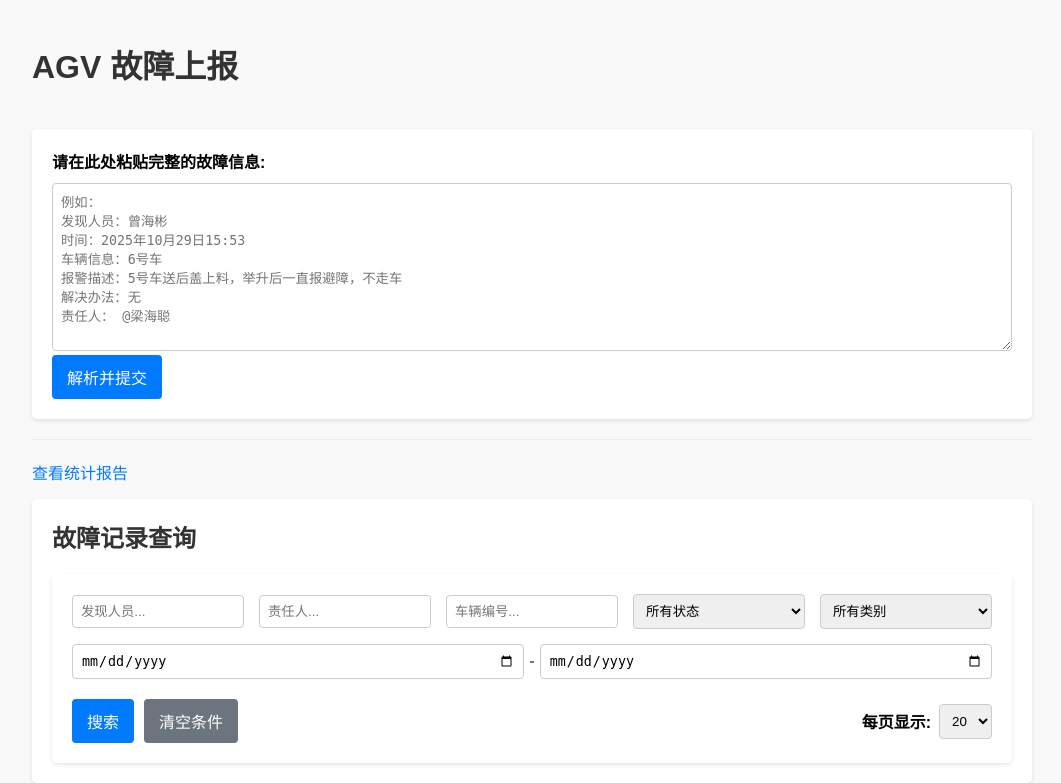
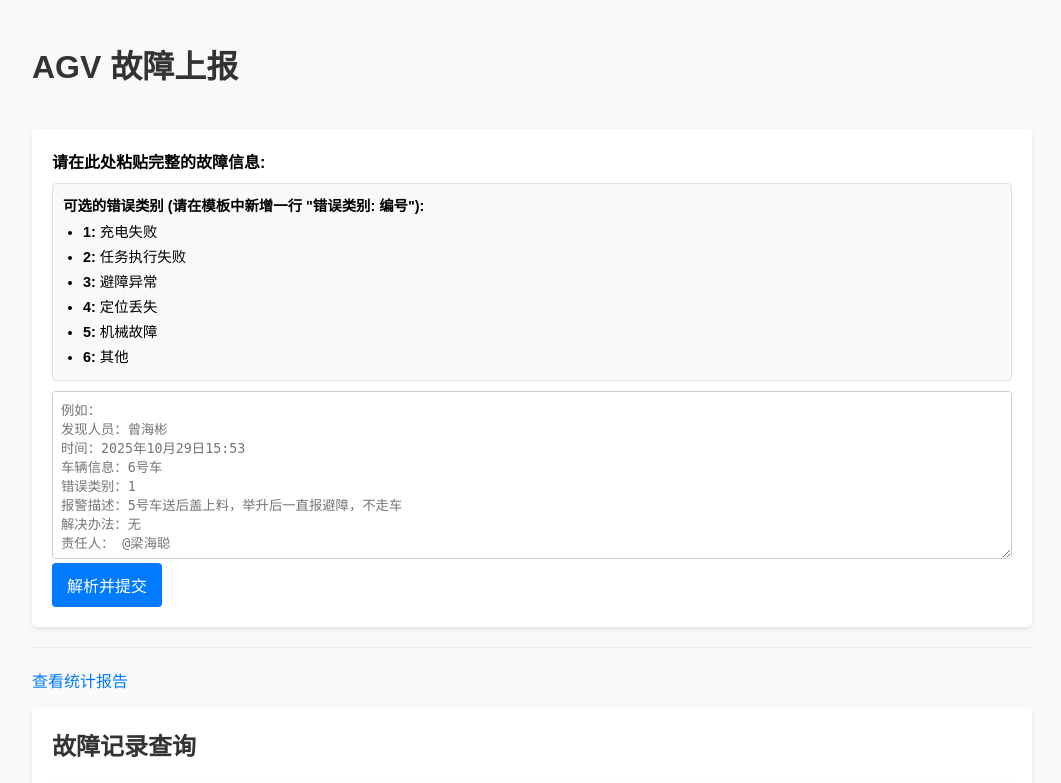
Before and after one commit to niejinci/agv_fault_reporter, a Flask app: page / in a window 1280 px wide. Shown: the top 783 px of the page, without its empty margins (108-1169 px from the left). Run offline with Flask 3, Linux system fonts and the light colour scheme; data comes from the database, SQL or seed files in the repository.

Commit message:
在【AGV 故障上报】页面的故障上报信息中新增可选的 "错误类别"字段，并提供错误类别提示，用户一目了然，无需记忆。     错误类别解析规则：     - 先在提交信息中查找 "错误类别" 字段。如果找到，就根据编号（或名称）匹配到我们预定义的标准类别上。     - 如果没有找到（为了兼容旧的上报习惯），再回退到原有的逻辑，即从"报警描述"中猜测类别

```diff
--- a/app.py
+++ b/app.py
@@ -45,7 +45,7 @@ def parse_fault_text(raw_text):
     """从原始文本中解析故障信息字段"""
     data = {}
     # 使用正则表达式匹配键值对，注意处理冒号的全角和半角
-    pattern = re.compile(r'^(发现人员|时间|车辆信息|报警描述|解决办法|责任人)[:：]\s*(.*)', re.MULTILINE)
+    pattern = re.compile(r'^(发现人员|时间|车辆信息|报警描述|解决办法|责任人|错误类别)[:：]\s*(.*)', re.MULTILINE)
     matches = dict(pattern.findall(raw_text))
 
     # 1. 提取基本字段
@@ -96,18 +96,33 @@ def parse_fault_text(raw_text):
                     fault_dt = None
     data['fault_time'] = fault_dt  # 可能为 None
 
-    # 3. 根据描述生成错误类别
-    desc = data['description']
-    if '充电' in desc:
-        data['category'] = '充电失败'
-    elif '避障' in desc:
-        data['category'] = '避障异常'
-    elif '定位' in desc:
-        data['category'] = '定位丢失'
-    elif '任务' in desc:
-        data['category'] = '任务执行失败'
+    # 3. 【核心修改】解析 "错误类别"
+    category_from_user = matches.get('错误类别', '').strip()
+
+    # 创建一个类别名称到标准名称的映射 (用于处理同义词) 和编号映射
+    # key是用户可能输入的内容(小写)，value是标准类别
+    category_map = {cat.lower(): cat for cat in FAULT_CATEGORIES}
+    for i, cat in enumerate(FAULT_CATEGORIES):
+        category_map[str(i + 1)] = cat # 允许用户输入编号 1, 2, 3...
+
+    if category_from_user and category_from_user.lower() in category_map:
+        # 如果用户明确指定了类别 (通过名称或编号)，且有效，则使用它
+        data['category'] = category_map[category_from_user.lower()]
     else:
-        data['category'] = '其他'
+        # **回退逻辑**：如果用户未指定或指定无效，则根据描述猜测
+        desc = data['description']
+        if '充电' in desc:
+            data['category'] = '充电失败'
+        elif '避障' in desc:
+            data['category'] = '避障异常'
+        elif '定位' in desc:
+            data['category'] = '定位丢失'
+        elif '任务' in desc or '路线' in desc or '锁死' in desc: # 增强规则
+            data['category'] = '任务执行失败'
+        elif '机械' in desc:
+            data['category'] = '机械故障'
+        else:
+            data['category'] = '其他'
 
     return data
 
--- a/static/style.css
+++ b/static/style.css
@@ -328,3 +328,22 @@ td.status-已修复 {
 .chart-container + .chart-container {
     margin-top: 40px;
 }
+
+/* --- 新增：快速上报的错误类别提示样式 --- */
+.category-hint {
+    margin-bottom: 10px;
+    padding: 10px;
+    border: 1px solid #e0e0e0;
+    border-radius: 4px;
+    background-color: #f9f9f9;
+    font-size: 0.9em;
+}
+
+.category-hint ul {
+    margin: 5px 0 0 20px;
+    padding: 0;
+}
+
+.category-hint li {
+    margin-bottom: 4px;
+}
--- a/templates/index.html
+++ b/templates/index.html
@@ -62,7 +62,16 @@
         <div id="quick" class="tab-content {% if active_tab == 'quick' %}active{% endif %}">
             <form action="{{ url_for('parse_fault') }}" method="post">
                 <label>请在此处粘贴完整的故障信息:</label>
-                <textarea name="raw_text" rows="10" required placeholder="例如：&#10;发现人员：曾海彬&#10;时间：2025年10月29日15:53&#10;车辆信息：6号车&#10;报警描述：5号车送后盖上料，举升后一直报避障，不走车&#10;解决办法：无&#10;责任人： @梁海聪"></textarea>
+                <div class="category-hint">
+                    <strong>可选的错误类别 (请在模板中新增一行 "错误类别: 编号"):</strong>
+                    <ul>
+                        <!-- 【核心修正】使用 loop.index 替换 enumerate 过滤器 -->
+                        {% for category in categories %}
+                            <li><strong>{{ loop.index }}:</strong> {{ category }}</li>
+                        {% endfor %}
+                    </ul>
+                </div>
+                <textarea name="raw_text" rows="10" required placeholder="例如：&#10;发现人员：曾海彬&#10;时间：2025年10月29日15:53&#10;车辆信息：6号车&#10;错误类别：1&#10;报警描述：5号车送后盖上料，举升后一直报避障，不走车&#10;解决办法：无&#10;责任人： @梁海聪"></textarea>
                 <button type="submit">解析并提交</button>
             </form>
         </div>
```
